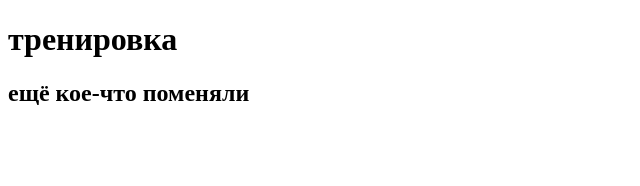
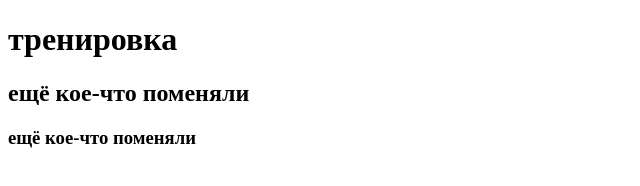
Before and after one commit to StepRideR/testGit, a plain HTML site: page index.html in a window 1280 px wide. Shown: the whole page, without its empty margins (0-640 px from the left). Drawn offline with Linux system fonts and the light colour scheme.

Commit message:
second commit

```diff
--- a/index.html
+++ b/index.html
@@ -7,5 +7,6 @@
 <body>
 	<h1>тренировка</h1>
 	<h2>ещё кое-что поменяли</h2>
+	<h3>ещё кое-что поменяли</h3>
 	</body>
 </html>
```
